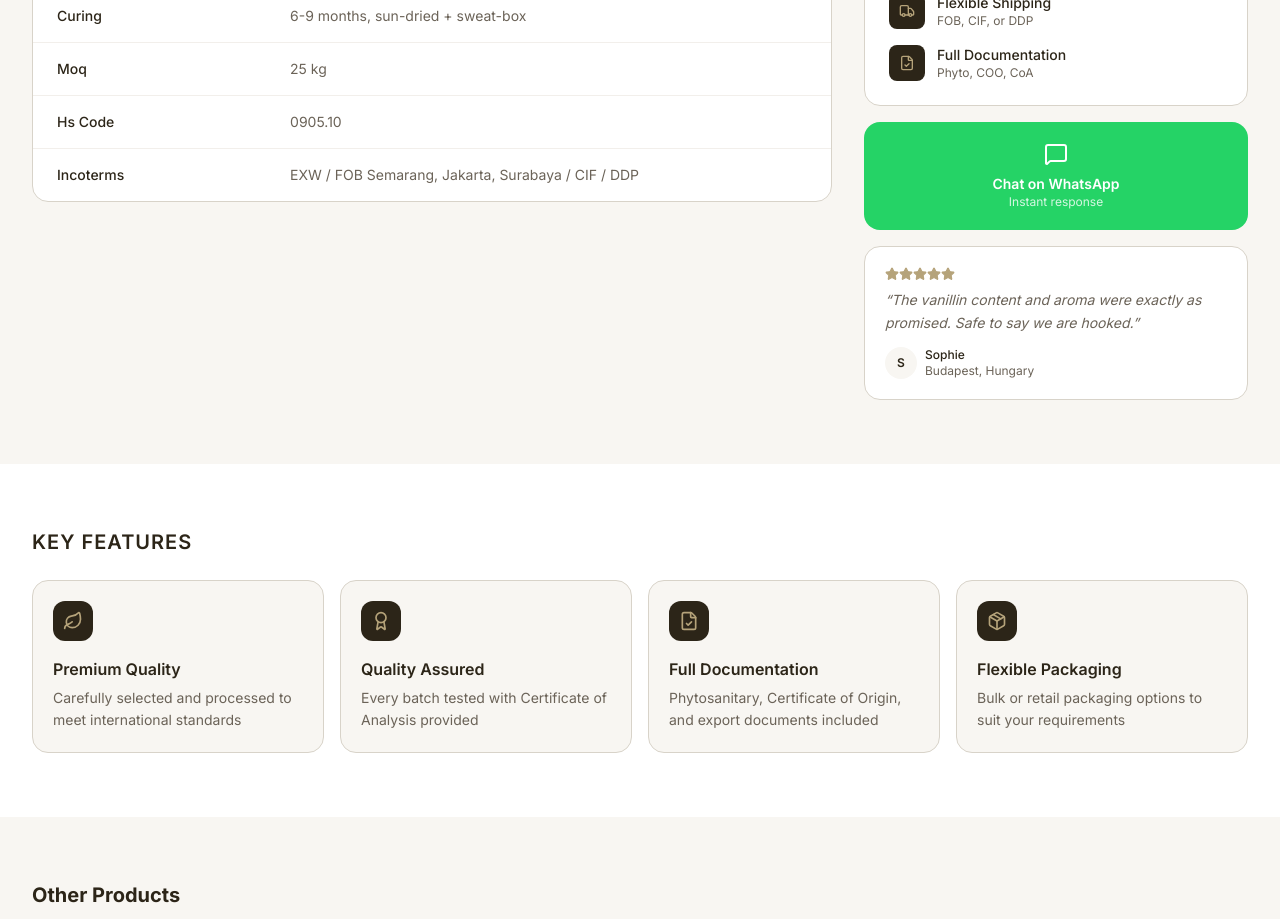
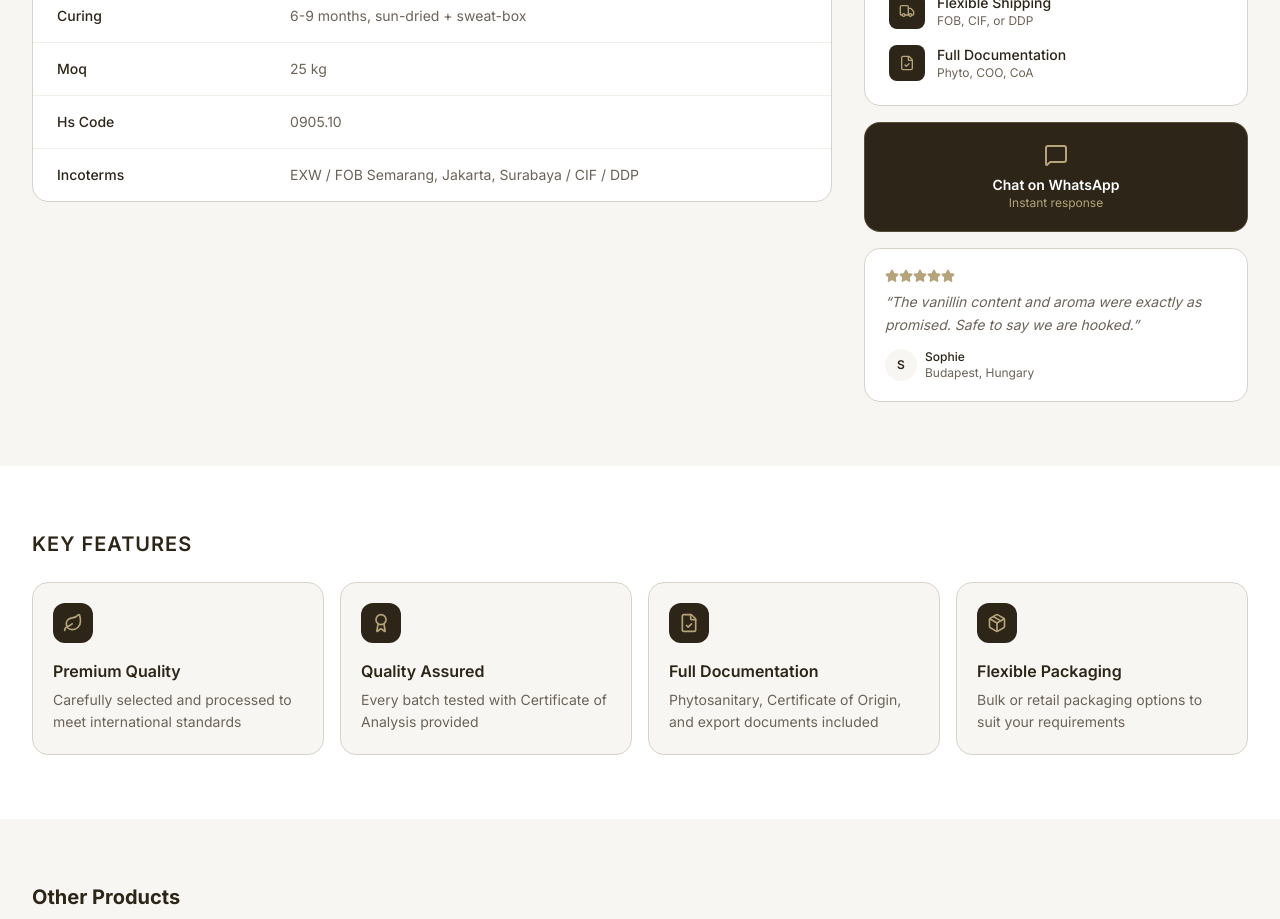
Before and after one commit to irfanmulachela-glitch/vanilla, a Next.js app: page /products/vanilla-beans in a window 1280 px wide. Shown: the part 1460-2379 px from the top of the page. Built offline with nearby package versions, Linux system fonts and the light colour scheme.

Commit message:
Change WhatsApp button to brand colors (dark + gold)

```diff
--- a/src/app/products/[slug]/page.tsx
+++ b/src/app/products/[slug]/page.tsx
@@ -260,11 +260,11 @@ export default async function ProductPage({ params }: PageProps) {
                 href={`https://wa.me/${siteConfig.social.whatsapp}?text=Hi, I'm interested in ${product.name}. Can you provide more details?`}
                 target="_blank"
                 rel="noopener noreferrer"
-                className="block bg-[#25D366] text-white rounded-2xl p-5 text-center hover:bg-[#128C7E] transition-colors"
+                className="block bg-[#2C2518] text-white rounded-2xl p-5 text-center hover:bg-[#3D3425] transition-colors border border-[#B5A37A]/30"
               >
-                <MessageSquare className="w-6 h-6 mx-auto mb-2" />
+                <MessageSquare className="w-6 h-6 mx-auto mb-2 text-[#B5A37A]" />
                 <p className="font-semibold text-sm">Chat on WhatsApp</p>
-                <p className="text-xs text-white/80">Instant response</p>
+                <p className="text-xs text-[#B5A37A]">Instant response</p>
               </a>
 
               {/* Testimonial */}
```
